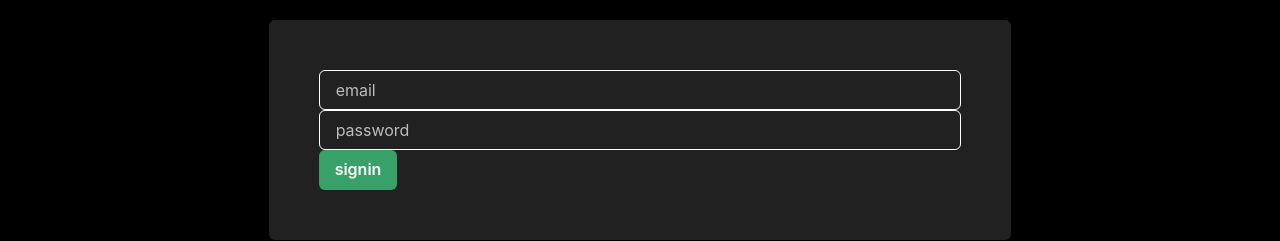
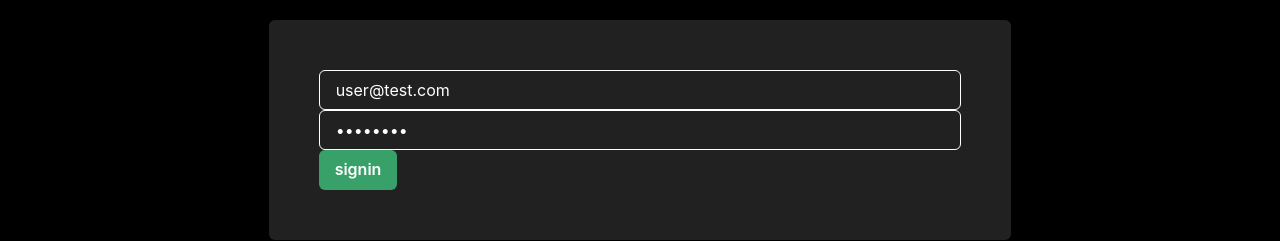
Before and after one commit to jandresfg/spoticlone, a Next.js app: page /signin in a window 1280 px wide. Shown: the part 320-561 px from the top of the page. Built offline with nearby package versions, Linux system fonts and the light colour scheme; what easy-peasy would draw is missing.

Commit message:
chore: test user and pass

```diff
--- a/components/authForm.tsx
+++ b/components/authForm.tsx
@@ -6,8 +6,8 @@ import NextImage from "next/image";
 import { auth } from "../lib/mutations";
 
 const AuthForm: FC<{ mode: "signin" | "signup" }> = ({ mode }) => {
-  const [email, setEmail] = useState("");
-  const [password, setPassword] = useState("");
+  const [email, setEmail] = useState("user@test.com");
+  const [password, setPassword] = useState("password");
   const [isLoading, setIsLoading] = useState(false);
   const router = useRouter();
 
@@ -38,6 +38,7 @@ const AuthForm: FC<{ mode: "signin" | "signup" }> = ({ mode }) => {
               onChange={(e) => {
                 setEmail(e.target.value);
               }}
+              value={email}
             />
             <Input
               placeholder="password"
@@ -45,6 +46,7 @@ const AuthForm: FC<{ mode: "signin" | "signup" }> = ({ mode }) => {
               onChange={(e) => {
                 setPassword(e.target.value);
               }}
+              value={password}
             />
             <Button
               type="submit"
```
